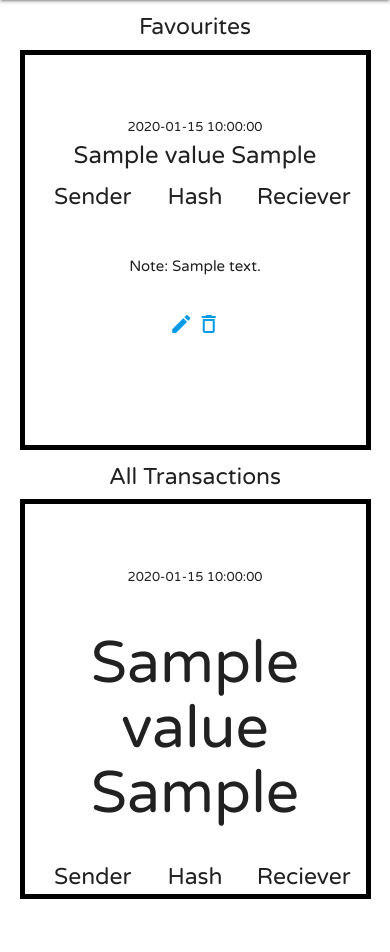
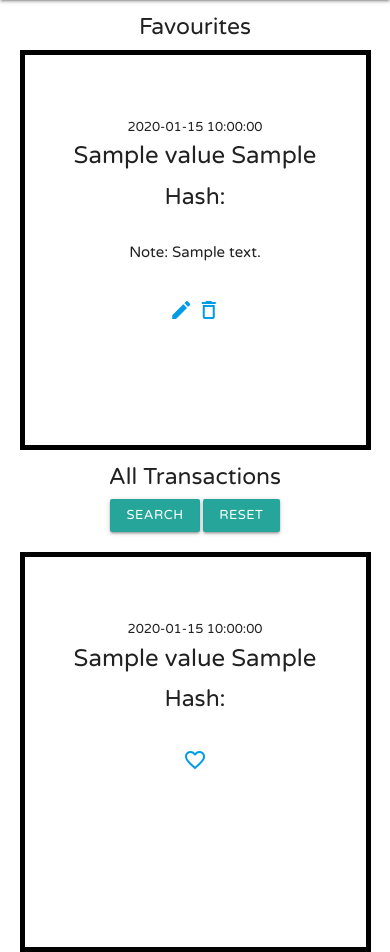
Before and after one commit to saoirse-defi/CI-MS3-hashboard, a Flask app: template templates/hashboard.html in a window 390 px wide. Shown: the part 56-1008 px from the top of the page. Before the commit the page ends 955 px from the top, so only its background shows below. Run offline with Flask 2, Linux system fonts and the light colour scheme; the template is opened without the code that fills it: most values are stand-ins (such as "Sample title", 1, 10 or a date in 2020); parts of the project's set-up code (start-up, migrations or seed data) failed here and were passed over; some libraries are stand-ins or nearby versions.

Commit message:
adjust mobile transaction to show only hash

```diff
--- a/templates/hashboard.html
+++ b/templates/hashboard.html
@@ -126,14 +126,7 @@
                     <h1 class="value-header">{{data['value']}} {{data['token_symbol']}}</h1>
                 </div>
                 <div class="row fav-address-header-row">
-                    <div class="col s4"><h5>Sender</h5></div>
-                    <div class="col s4"><h5>Hash</h5></div>
-                    <div class="col s4"><h5>Reciever</h5></div>
-                </div>
-                <div class="row fav-address-row">
-                    <div class="col s4"><a href="https://etherscan.io/address/{{data['from']}}" target="_blank"><h5>{{ shorten(data['from']|safe) }}</h5></a></div>
-                    <div class="col s4"><a href="https://etherscan.io/tx/{{data['hash']}}" target="_blank"><h5>{{ shorten2(data['hash']|safe) }}</h5></a></div>
-                    <div class="col s4"><a href="https://etherscan.io/address/{{data['to']}}" target="_blank"><h5>{{ shorten(data['to']|safe) }}</h5></a></div>
+                    <div class="col s12"><h5>Hash: </h5><a href="https://etherscan.io/tx/{{data['hash']}}" target="_blank"><h5>{{ shorten2(data['hash']|safe) }}</h5></a></div>
                 </div>
                 <div class="row"><p>Note: {{data['note']}}</p></div>
                 <div class="row">
@@ -149,8 +142,11 @@
         {% endfor %}
     </div>
     <!--End of mobile favourites-->
-
-    <h5 class="center" id="all-trans-header">All Transactions</h5>
+    <div class="container center" id="all-transaction-header-container">
+        <h5 class="center" id="all-trans-header">All Transactions</h5>
+        <a href="{{ url_for('search') }}" class="waves-effect waves-light btn-small">Search</a>
+        <a class="waves-effect waves-light modal-trigger btn-small" data-target="reset-confirmation">Reset</a>
+    </div>
 
     <!--Start of mobile search table-->
 
@@ -159,20 +155,11 @@
         <div class="carousel-item" href="#">
             <div class="container transaction-container">
                 <div class="row time-gas"><h5>{{data['time']}}</h5></div>
-                <div class="row value"><h1>{{data['value']}} {{data['token_symbol']}}</h1></div>
-                <div class="row search-address-header-row">
-                    <div class="col s4"><h5>Sender</h5></div>
-                    <div class="col s4"><h5>Hash</h5></div>
-                    <div class="col s4"><h5>Reciever</h5></div>
-                </div>
-                <div class="row search-address-row">
-                    <div class="col s4"><a href="https://etherscan.io/address/{{data['from']}}" target="_blank"><h5>{{ shorten(data['from']|safe) }}</h5></a></div>
-                    <div class="col s4"><a href="https://etherscan.io/tx/{{data['hash']}}" target="_blank"><h5>{{ shorten2(data['hash']|safe) }}</h5></a></div>
-                    <div class="col s4"><a href="https://etherscan.io/address/{{data['to']}}" target="_blank"><h5>{{ shorten(data['to']|safe) }}</h5></a></div>
+                <div class="row value"><h1 class="value-header">{{data['value']}} {{data['token_symbol']}}</h1></div>
+                <div class="row" id="search-address-header-row">
+                    <div class="col s12"><h5>Hash: </h5><a href="https://etherscan.io/tx/{{data['hash']}}" target="_blank"><h5>{{ shorten2(data['hash']|safe) }}</h5></a></div>
                 </div>
                 <div class="row">
-                    <a href="{{ url_for('search') }}" class="waves-effect waves-light btn-small">Search</a>
-                    <a class="waves-effect waves-light modal-trigger btn-small" data-target="reset-confirmation">Reset</a>
                     <a href="{{ url_for('favourite', transaction_id=data._id) }}"><i class="material-icons">favorite_border</i></a>
                 </div>
             </div>
```
